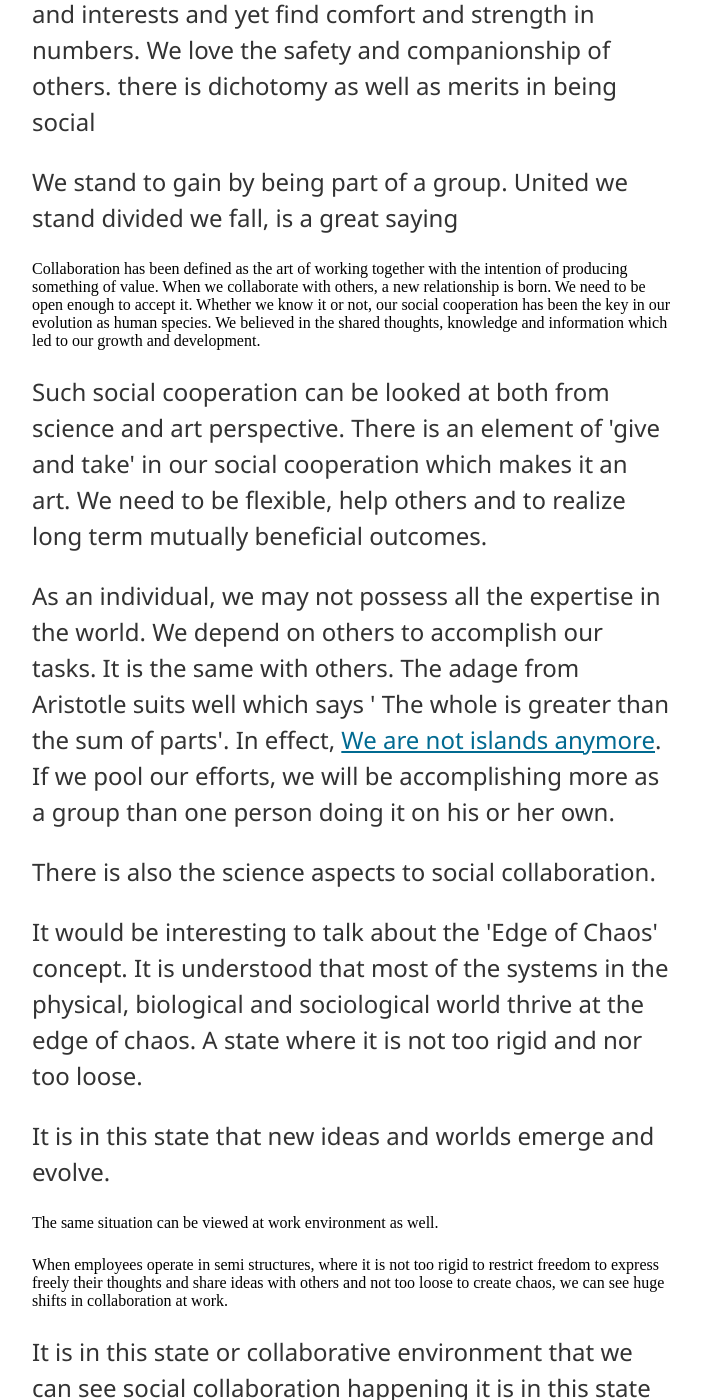
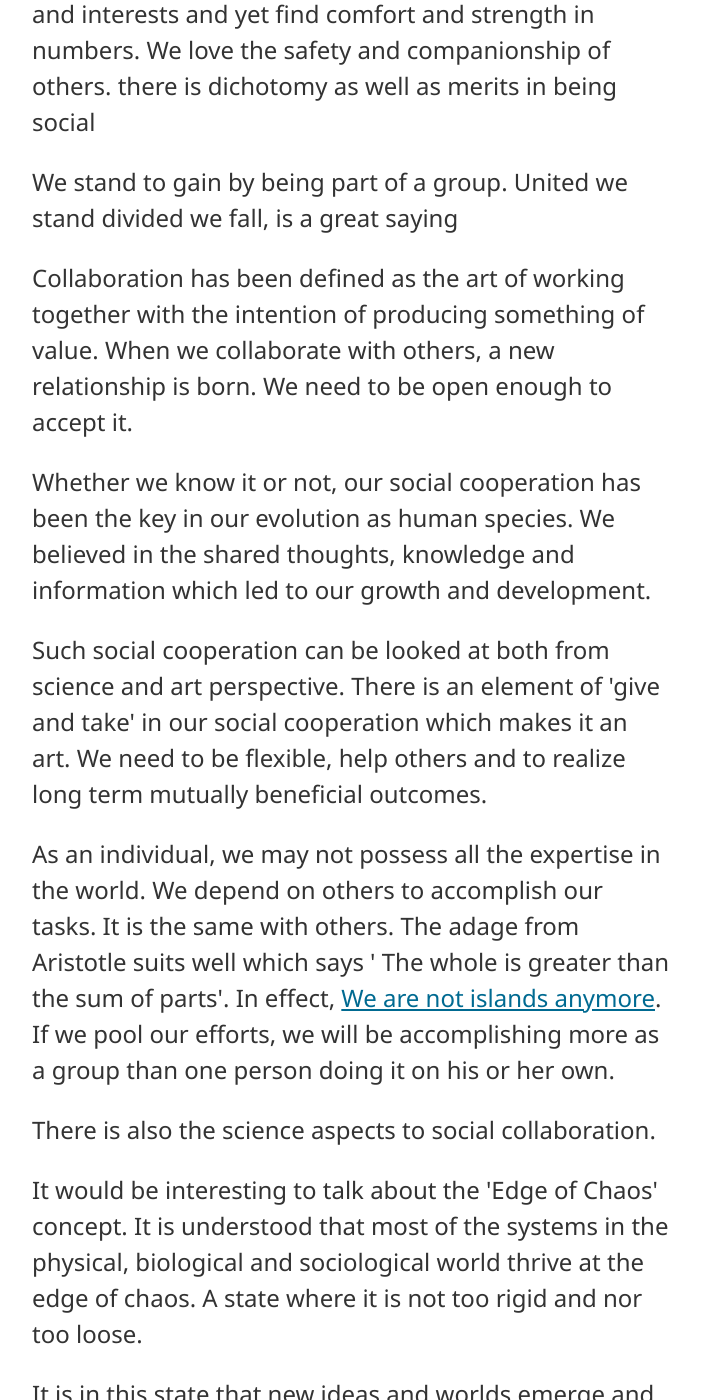
Before and after one commit to RamkumarYaragarla/worko, a Jekyll site: the page built from index.html, in a window 1280 px wide and 1400 px high, scrolled down 613 px. Shown: the whole window, without its empty margins (288-989 px from the left). Built offline with Jekyll 4.4.1, drawn with Linux system fonts in a browser that asks for light colours; some of the changed text lies outside the part shown.

Commit message:
Update index.html

```diff
--- a/index.html
+++ b/index.html
@@ -15,7 +15,11 @@ title: Ramkumar Yaragarla, Being Social
 	 there is dichotomy as well as merits in being social</P>
          <p>We stand to gain by being part of a group. United we stand divided we fall, is a great saying</p>
 
-          Collaboration has been defined as the art of working together with the intention of producing something of value. When we collaborate with others, a new relationship is born. We need to be open enough to accept it. Whether we know it or not, our social cooperation has been the key in our evolution as human species. We believed in the shared thoughts, knowledge and information which led to our growth and development.
+        <p>Collaboration has been defined as the art of working together with the intention of producing something of value.
+	When we collaborate with others, a new relationship is born.
+		We need to be open enough to accept it.</p>
+	<p>Whether we know it or not, our social cooperation has been the key in our evolution as human species.
+	We believed in the shared thoughts, knowledge and information which led to our growth and development.</p>
 
 	<p> Such social cooperation can be looked at both from science and art perspective.
 	There is an element of 'give and take' in our social cooperation which makes it an art.
@@ -31,15 +35,16 @@ title: Ramkumar Yaragarla, Being Social
 
 	<p>It would be interesting to talk about the 'Edge of Chaos' concept.
 	It is understood that most of the systems in the physical, biological and sociological world thrive at the edge of chaos.
-		A state where it is not too rigid and nor too loose. </P>
+		A state where it is not too rigid and nor too loose. </p>
 
-        <p>It is in this state that new ideas and worlds emerge and evolve. </P>
-	The same situation can be viewed at work environment as well.
+        <p>It is in this state that new ideas and worlds emerge and evolve. </p>
+	<p>The same situation can be viewed at work environment as well. </p>
 
-	</p> When employees operate in semi structures, where it is not too rigid to restrict freedom to express freely their thoughts and share ideas with others and not too loose to create chaos,
+	<p> When employees operate in semi structures, where it is not too rigid to restrict freedom to express freely their thoughts and share ideas with others and not too loose to create chaos,
 	we can see huge shifts in collaboration at work. </p>
-	<p>It is in this state or collaborative environment that we can see social collaboration happening it is in this state that social collaboration among employees happen.
-	Many innovative organisations have followed best practices in this area. </p>
+	<p>It is in this state or collaborative environment that we can see social collaboration happening
+		it is in this state that social collaboration among employees happen.</p>
+	<p>Many innovative organisations have followed best practices in this area. </p>
 
 	<p>Some of them include setting up innovative ideas hubs where the invlovement is by free expression through emails others include
 		coffee counter conversations within the same office floor. </p>
```
